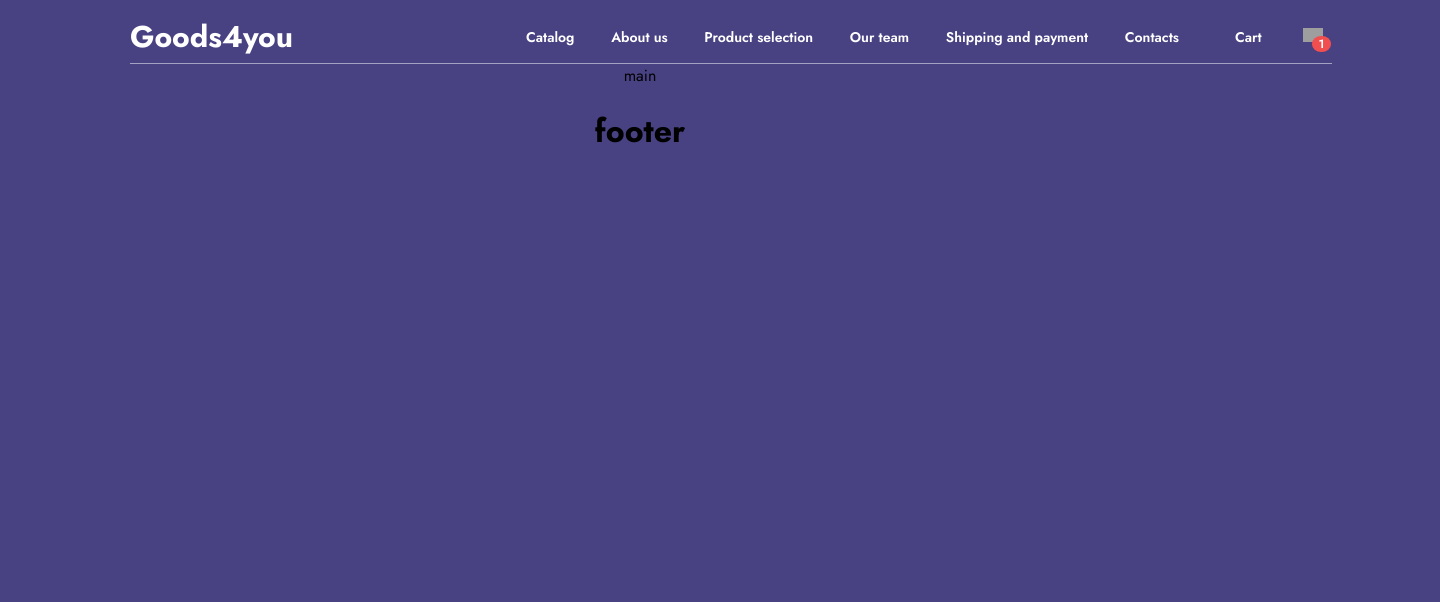
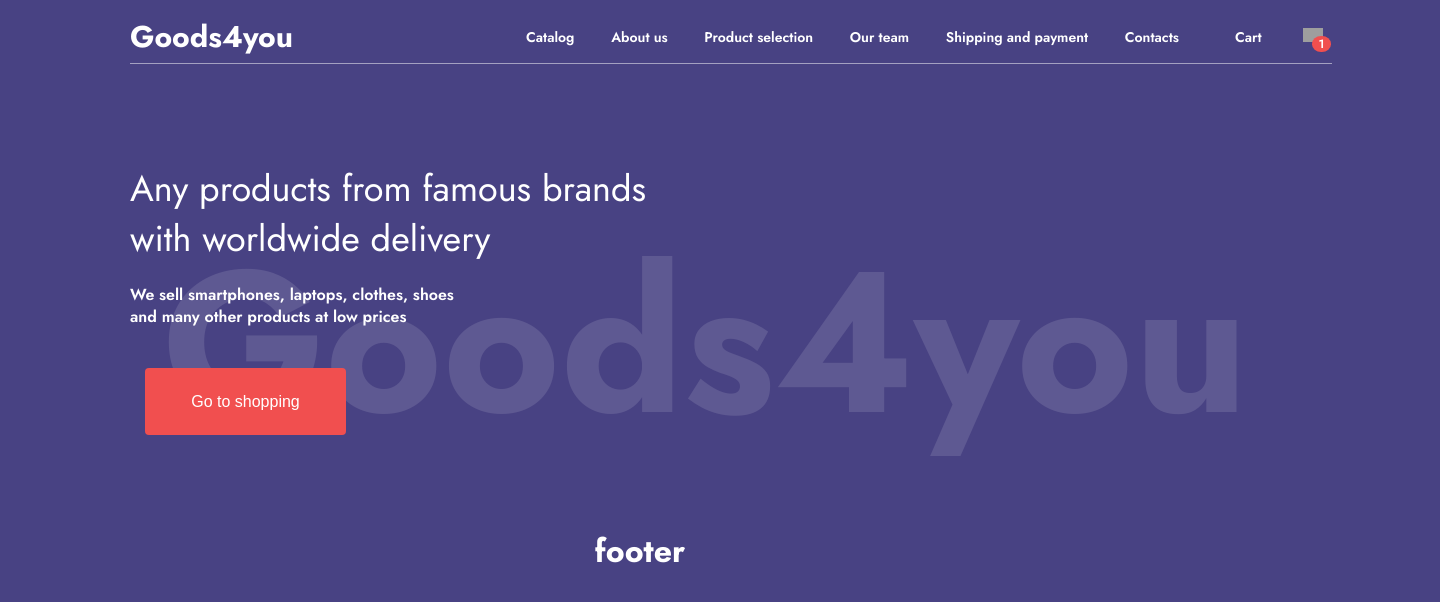
Before and after one commit to deadea/goods4you, a React (Create React App) app: page / in a window 1280 px wide. Shown: the top 602 px of the page, 1440 px wide, since content can reach past the window. Built offline with nearby package versions, Linux system fonts and the light colour scheme; grey boxes are pictures that could not be loaded; the HTML template or start-up script is replaced by a standard one.

Commit message:
adds hero section

```diff
--- /dev/null
+++ b/src/atoms/buttons/AccentButton.tsx
@@ -0,0 +1,15 @@
+import styled from 'styled-components';
+
+const AccentButton = styled('button')`
+    width: 201px;
+    height: 67px;
+    background: ${props => props.theme.background.accent};
+    color: ${props => props.theme.text.light};
+    border-radius: 4px;
+    font-size: 16px;
+    font-weight: 400;
+    line-height: 23px;
+    letter-spacing: 0em;
+    text-align: center;
+`
+export default AccentButton;
--- /dev/null
+++ b/src/atoms/typography/BgTypography.tsx
@@ -0,0 +1,15 @@
+import styled from 'styled-components';
+
+const BgTypography = styled('span')`
+    font-family: Jost;
+    font-size: 200px;
+    font-weight: 700;
+    line-height: 289px;
+    letter-spacing: 0em;
+    color: #FFFFFF1F;
+    position: absolute;
+    bottom: -52px;
+    left: 32px;
+    z-index: -9;
+`
+export default BgTypography;
--- /dev/null
+++ b/src/atoms/typography/TextTypography.tsx
@@ -0,0 +1,11 @@
+import styled from 'styled-components';
+
+const TextTypography = styled('p')`
+    font-size: 16px;
+    font-weight: 600;
+    line-height: 22px;
+    letter-spacing: 0em;
+    text-align: left;
+    color: ${props => props.theme.text.light};
+`
+export default TextTypography;
--- /dev/null
+++ b/src/atoms/typography/TitleTypography.tsx
@@ -0,0 +1,11 @@
+import styled from 'styled-components';
+
+const TitleTypography = styled('h1')`
+    font-size: 36px;
+    font-weight: 400;
+    line-height: 50px;
+    letter-spacing: 0em;
+    text-align: left;
+    color: ${props => props.theme.text.light};
+`
+export default TitleTypography;
--- a/src/atoms/wrappers/HarnessWrapper.tsx
+++ b/src/atoms/wrappers/HarnessWrapper.tsx
@@ -7,5 +7,6 @@ const HarnessWrapper = styled('div')`
     flex-direction: column;
     align-items: center;
     padding-top: 15px;
+    color: ${props => props.theme.text.light};
 `
 export default HarnessWrapper;
--- /dev/null
+++ b/src/atoms/wrappers/MainWrapper.tsx
@@ -0,0 +1,9 @@
+import styled from 'styled-components';
+
+const MainWrapper = styled('main')`
+  width: 100%;
+  display: flex;
+  flex-direction: column;
+  align-items: center;
+`
+export default MainWrapper;
--- a/src/index.css
+++ b/src/index.css
@@ -39,14 +39,8 @@ body {
   box-sizing: border-box;
 }
 
-p {
+p, h1, h2, h3, h4 {
   margin: 0;
-}
-
-ul {
-  margin: 0;
-  padding: 0;
-  list-style-type: none;
 }
 
 ol,
--- /dev/null
+++ b/src/organisms/Hero.tsx
@@ -0,0 +1,40 @@
+import styled from 'styled-components';
+import TitleTypography from "../atoms/typography/TitleTypography";
+import TextTypography from "../atoms/typography/TextTypography";
+import BgTypography from '../atoms/typography/BgTypography';
+import AccentButton from '../atoms/buttons/AccentButton';
+
+const HeroSection = styled('section')`
+    width: 1180px;
+    margin: 0 auto;
+    padding: 100px 130px 93px 130px;
+`
+const HeroContainer = styled('div')`
+    display: flex;
+    flex-direction: column;
+    gap: 40px;
+    position: relative;
+`
+const HeroTextContainer = styled('div')`
+    width: 580px;
+    display: flex;
+    flex-direction: column;
+    gap: 20px;
+`
+
+const Hero = () => {
+    return (
+        <HeroSection>
+            <HeroContainer>
+            <HeroTextContainer>
+                <TitleTypography>Any products from famous brands with worldwide delivery</TitleTypography>
+                <TextTypography style={{width: '350px'}}>We sell smartphones, laptops, clothes, shoes and many other products at low prices</TextTypography>
+            </HeroTextContainer>
+            <AccentButton style={{marginLeft: '15px'}}>Go to shopping</AccentButton>
+            <BgTypography>Goods4you</BgTypography>
+            </HeroContainer>
+        </HeroSection>
+    );
+  }
+
+export default Hero;
--- a/src/pages/Main.tsx
+++ b/src/pages/Main.tsx
@@ -1,6 +1,11 @@
+import MainWrapper from "../atoms/wrappers/MainWrapper";
+import Hero from "../organisms/Hero";
+
 const Main = () => {
     return (
-      <p>main</p>
+      <MainWrapper>
+        <Hero />
+      </MainWrapper>
     );
   }
 
```
